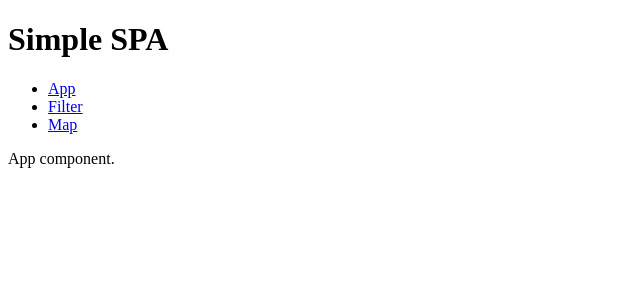
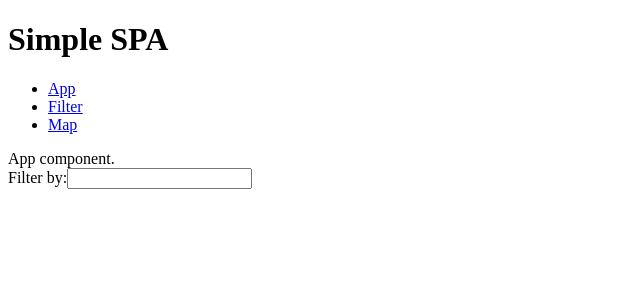
Before and after one commit to jcoszig/oceanographicdata, a React (Create React App) app: page / in a window 1280 px wide. Shown: the top 300 px of the page, without its empty margins (0-640 px from the left). Built offline with nearby package versions, Linux system fonts and the light colour scheme.

Commit message:
implemented working prototype of search filter passing state to main App

```diff
--- a/src/components/App.js
+++ b/src/components/App.js
@@ -41,19 +41,22 @@ class App extends Component {
   }
 
   // Store user input from search query
-  updateSearchQuery = userInput => {
+  updateSearchQuery = ui => {
     // Take copy of current state then update
-    const searchQuery = { ...this.state.searchQuery };
-    searchQuery = userInput;
-    this.setState({ searchQuery });
+    // const searchQuery = { ...this.state.searchQuery };
+    // searchQuery = ui;
+    // this.setState({ searchQuery });
 
-    console.log(userInput);
+    console.log(ui);
   };
 
   render() {
     return (
       <div>
         App component.
+        <Searchfilter
+          updateSearchQuery={this.updateSearchQuery}
+        />
       </div>
     );
   }
--- a/src/components/Searchfilter.js
+++ b/src/components/Searchfilter.js
@@ -1,31 +1,37 @@
 import React, { Component } from "react";
+import PropTypes from "prop-types";
 
 class SearchFilter extends Component {
-  constructor(props) {
-    super(props)
-    this.state = {
-      searchQuery: ""
-    }
-  };
 
-  /* Update local state with user input */
-  handleChange = (e) => {
-    this.setState({
-      searchQuery: e.target.value
-    })
-    this.props.onChange(e.target.value)
+  static propTypes = {
+    updateSearchQuery: PropTypes.func
+  }
+  // handleChange = e => {
+
+  //   // this.props.onChange(e.target.value)
+  //   const updatedSearchQuery = {
+  //     ...this.props.searchQuery,
+  //     [e.currentTarget.name]: e.currentTarget.value
+  //   };
+  //   // update state
+  //   this.props.updateSearchQuery(updatedSearchQuery);
+  // };
+
+  handleChange = e => {
+    /* Begin filtering once string is > 3 char */
+    let searchQuery = e.target.value;
+    return searchQuery.length > 3 ? this.props.updateSearchQuery(searchQuery) : false;
   };
 
   render() {
     return (
       <section className="searchbar-wrapper">
-        <label htmlFor="searchbar" className="">Filter by:</label>
+        <label htmlFor="searchbar" className="searchbar-title">Filter by:</label>
         <input type="search"
           className=""
           id=""
           name="searchbar"
-          placeholder=""
-          value={this.state.searchQuery}
+          // value={this.state.searchQuery}
           onChange={this.handleChange}
           autoComplete="off"/>
       </section>
```
